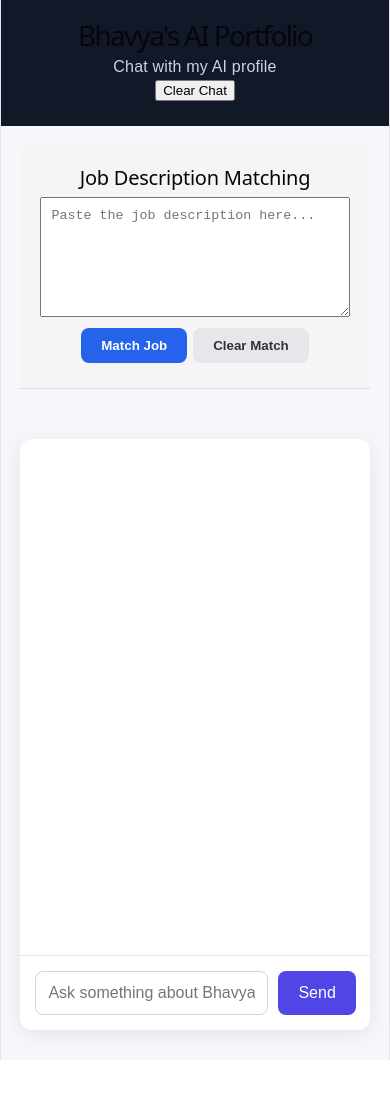
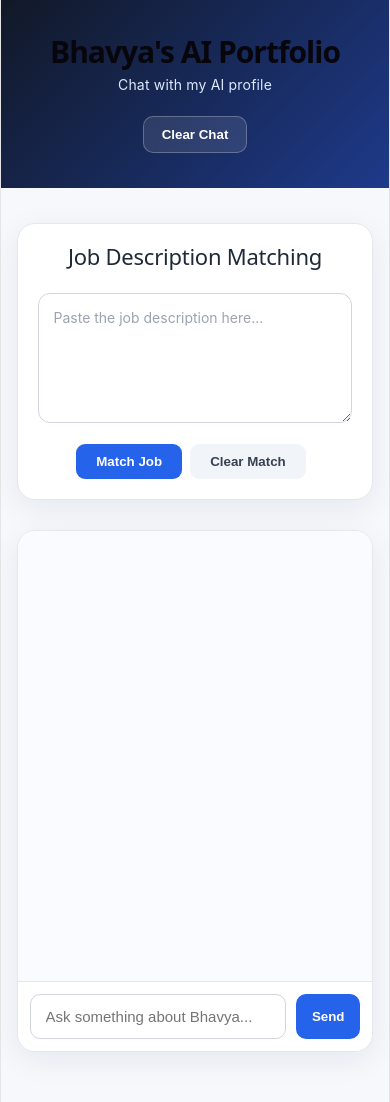
Before and after one commit to bhavyanigam2004-max/AI-portfolio, a React app in the folder frontend/: page / in a window 390 px wide. Before the commit the page ends 1060 px from the top, so only its background shows below. Built offline with nearby package versions, Linux system fonts and the light colour scheme; the HTML template or start-up script is replaced by a standard one.

Commit message:
Improve portfolio UI

```diff
--- a/frontend/src/App.css
+++ b/frontend/src/App.css
@@ -1,238 +1,144 @@
+
 * {
   box-sizing: border-box;
 }
 
 body {
   margin: 0;
-  font-family: Arial, sans-serif;
-  background: #f5f7fb;
+  font-family: Inter, Arial, sans-serif;
+  background: #f6f8fc;
+  color: #1f2937;
 }
 
 .app {
   min-height: 100vh;
-  display: flex;
-  flex-direction: column;
 }
 
+/* ================= HEADER ================= */
+
 .header {
-  background: #111827;
+  position: relative;
+  text-align: center;
+  padding: 55px 20px 45px;
+  background: linear-gradient(135deg, #111827, #1e3a8a);
   color: white;
-  text-align: center;
-  padding: 24px;
 }
 
 .header h1 {
   margin: 0;
-  font-size: 28px;
+  font-size: 42px;
+  font-weight: 800;
+  letter-spacing: -1px;
 }
 
 .header p {
-  margin: 8px 0 0;
-  color: #cbd5e1;
+  margin: 10px 0 0;
+  color: #dbeafe;
+  font-size: 17px;
 }
 
-.chat-container {
-  width: 90%;
-  max-width: 900px;
-  margin: 30px auto;
-  background: white;
-  border-radius: 12px;
-  box-shadow: 0 4px 20px rgba(0, 0, 0, 0.08);
-  display: flex;
-  flex-direction: column;
-  height: 70vh;
-  overflow: hidden;
+.header button {
+  position: absolute;
+  right: 30px;
+  top: 30px;
+  padding: 10px 18px;
+  border: 1px solid rgba(255, 255, 255, 0.25);
+  border-radius: 10px;
+  background: rgba(255, 255, 255, 0.1);
+  color: white;
+  cursor: pointer;
+  font-weight: 600;
+  backdrop-filter: blur(8px);
+  transition: 0.2s ease;
 }
 
-.messages {
-  flex: 1;
-  padding: 20px;
-  overflow-y: auto;
-  scrollbar-width: none;
+.header button:hover {
+  background: rgba(255, 255, 255, 0.2);
+  transform: translateY(-1px);
 }
 
-.messages::-webkit-scrollbar {
-  display: none;
-}
-
-.message {
-  max-width: 75%;
-  padding: 12px 16px;
-  margin-bottom: 15px;
-  border-radius: 12px;
-  line-height: 1.5;
-}
-
-.ai-message {
-  background: #eef2ff;
-  color: #1e293b;
-}
-
-.ai-message strong {
-  display: block;
-  margin-bottom: 5px;
-}
-
-.ai-message p {
-  margin: 0;
-}
-
-.input-area {
-  display: flex;
-  padding: 15px;
-  border-top: 1px solid #e5e7eb;
-  gap: 10px;
-}
-
-.input-area input {
-  flex: 1;
-  padding: 12px;
-  border: 1px solid #d1d5db;
-  border-radius: 8px;
-  font-size: 16px;
-  outline: none;
-}
-
-.input-area input:focus {
-  border-color: #6366f1;
-}
-
-.input-area button {
-  padding: 12px 20px;
-  border: none;
-  border-radius: 8px;
-  background: #4f46e5;
-  color: white;
-  font-size: 16px;
-  cursor: pointer;
-}
-
-.input-area button:hover {
-  background: #4338ca;
-}
-
-.user-message {
-  background: #4f46e5;
-  color: white;
-  margin-left: auto;
-}
-
-.user-message strong {
-  display: block;
-  margin-bottom: 5px;
-}
-
-.user-message p {
-  margin: 0;
-}
-
-.ai-message p {
-  margin: 8px 0;
-}
-
-.ai-message ul {
-  margin: 8px 0;
-  padding-left: 25px;
-}
-
-.ai-message li {
-  margin-bottom: 5px;
-}
-
-.ai-message h1,
-.ai-message h2,
-.ai-message h3 {
-  margin: 10px 0 6px;
-}
-
-.typing-indicator {
-  padding: 10px 15px;
-  color: #777;
-  font-style: italic;
-  font-size: 14px;
-}
+/* ================= JOB MATCHING ================= */
 
 .job-matching {
-  padding: 20px;
-  background: #f5f5f5;
-  border-bottom: 1px solid #ddd;
+  width: 85%;
+  max-width: 1000px;
+  margin: 35px auto 25px;
+  padding: 28px;
+  background: white;
+  border-radius: 18px;
+  box-shadow: 0 8px 30px rgba(15, 23, 42, 0.07);
+  border: 1px solid #e5e7eb;
 }
 
 .job-matching h2 {
-  margin-top: 0;
+  margin: 0 0 8px;
+  font-size: 22px;
 }
 
 .job-matching textarea {
   width: 100%;
-  min-height: 120px;
-  padding: 10px;
-  box-sizing: border-box;
+  min-height: 130px;
+  margin-top: 15px;
+  padding: 15px;
+  resize: vertical;
+  border: 1px solid #d1d5db;
+  border-radius: 12px;
+  font-family: inherit;
+  font-size: 14px;
+  outline: none;
+  transition: 0.2s;
+}
+
+.job-matching textarea:focus {
+  border-color: #2563eb;
+  box-shadow: 0 0 0 3px rgba(37, 99, 235, 0.1);
 }
 
 .job-matching button {
-  margin-top: 10px;
+  margin: 14px 8px 0 0;
   padding: 10px 20px;
+  border: none;
+  border-radius: 9px;
   cursor: pointer;
+  font-weight: 600;
+  transition: 0.2s ease;
 }
 
-.job-match-result {
-  color: #222;
-  background: white;
-  padding: 20px;
-  margin: 20px;
-  border-radius: 10px;
-  text-align: left;
+.job-matching button:first-of-type {
+  background: #2563eb;
+  color: white;
 }
 
-.job-match-result h1,
-.job-match-result h2,
-.job-match-result h3 {
-  color: #222;
+.job-matching button:last-of-type {
+  background: #f1f5f9;
+  color: #374151;
 }
 
-.job-match-result p,
-.job-match-result li {
-  color: #333;
+.job-matching button:hover {
+  transform: translateY(-1px);
+  opacity: 0.9;
 }
 
-.match-score {
-  margin-bottom: 25px;
+.job-matching button:disabled {
+  opacity: 0.6;
+  cursor: not-allowed;
 }
 
-.match-score h3 {
-  margin-bottom: 10px;
-}
-
-.score {
-  font-size: 42px;
-  font-weight: bold;
-}
-.skill-list {
-  display: flex;
-  flex-wrap: wrap;
-  gap: 10px;
-}
-
-.skill-badge {
-  padding: 8px 14px;
-  border-radius: 20px;
-  background: #e8f0fe;
-  font-size: 14px;
-  font-weight: 600;
-}
-
-/* Job Match Result */
+/* ================= JOB RESULT ================= */
 
 .job-match-result {
   width: 85%;
-  margin: 30px auto;
+  max-width: 1000px;
+  margin: 25px auto;
   padding: 30px;
   background: white;
-  border-radius: 16px;
-  box-shadow: 0 4px 20px rgba(0, 0, 0, 0.08);
+  border-radius: 18px;
+  border: 1px solid #e5e7eb;
+  box-shadow: 0 8px 30px rgba(15, 23, 42, 0.07);
 }
 
 .job-match-result h2 {
+  margin-top: 0;
   margin-bottom: 25px;
 }
 
@@ -246,115 +152,287 @@ body {
 }
 
 .score {
-  font-size: 48px;
-  font-weight: bold;
+  font-size: 46px;
+  font-weight: 800;
   margin-top: 5px;
-  margin-bottom: 12px;
 }
 
 .score-bar {
   width: 100%;
-  height: 10px;
+  height: 9px;
   margin-top: 12px;
   background: #e5e7eb;
-  border-radius: 10px;
+  border-radius: 20px;
   overflow: hidden;
 }
 
 .score-fill {
   height: 100%;
-  background: #2563eb;
-  border-radius: 10px;
+  background: linear-gradient(90deg, #2563eb, #4f46e5);
+  border-radius: 20px;
   transition: width 0.5s ease;
 }
 
 .skill-list {
   display: flex;
   flex-wrap: wrap;
-  gap: 10px;
+  gap: 9px;
   margin: 15px 0 25px;
 }
 
 .skill-badge {
-  padding: 8px 16px;
-  background: #e8f0ff;
+  padding: 7px 13px;
+  background: #eff6ff;
+  color: #1d4ed8;
+  border: 1px solid #dbeafe;
   border-radius: 20px;
   font-weight: 600;
-  font-size: 14px;
+  font-size: 13px;
 }
 
 .job-match-result ul {
-  padding-left: 25px;
+  padding-left: 22px;
 }
 
 .job-match-result li {
   margin-bottom: 10px;
+  line-height: 1.5;
 }
 
 .job-match-result li p {
   margin: 5px 0 0;
-  color: #555;
-  line-height: 1.5;
+  color: #6b7280;
 }
 
 .job-match-result > p {
-  line-height: 1.6;
-  color: #333;
-}
-.job-matching button {
-  margin: 8px;
-  padding: 10px 20px;
-  border: none;
-  border-radius: 8px;
-  cursor: pointer;
-  font-weight: 600;
+  line-height: 1.7;
+  color: #4b5563;
 }
 
-.job-matching button:first-of-type {
-  background: #2563eb;
-  color: white;
-}
+/* ================= ERROR ================= */
 
-.job-matching button:last-of-type {
-  background: #e5e7eb;
-  color: #333;
-}
-
-.job-matching button:hover {
-  opacity: 0.85;
-}
-
-@media (max-width: 768px) {
-  .job-matching {
-    width: 90%;
-    margin: 20px auto;
-  }
-
-  .job-match-result {
-    width: 90%;
-    padding: 20px;
-  }
-
-  .job-matching textarea {
-    width: 100%;
-    box-sizing: border-box;
-  }
-
-  .job-matching button {
-    margin: 5px 3px;
-  }
-
-  .score {
-    font-size: 40px;
-  }
-}
 .job-match-error {
   width: 85%;
+  max-width: 1000px;
   margin: 20px auto;
-  padding: 15px;
-  background: #fee2e2;
+  padding: 14px 18px;
+  background: #fef2f2;
   color: #b91c1c;
+  border: 1px solid #fecaca;
   border-radius: 10px;
   text-align: center;
   font-weight: 600;
 }
+
+/* ================= CHAT ================= */
+
+.chat-container {
+  width: 85%;
+  max-width: 1000px;
+  margin: 30px auto 50px;
+  background: white;
+  border-radius: 18px;
+  border: 1px solid #e5e7eb;
+  box-shadow: 0 8px 30px rgba(15, 23, 42, 0.07);
+  overflow: hidden;
+}
+
+.messages {
+  height: 500px;
+  overflow-y: auto;
+  padding: 25px;
+  background: #fafbff;
+}
+
+/* Hide scrollbar */
+.messages::-webkit-scrollbar {
+  width: 5px;
+}
+
+.messages::-webkit-scrollbar-thumb {
+  background: #d1d5db;
+  border-radius: 10px;
+}
+
+/* ================= MESSAGE BUBBLES ================= */
+
+.message {
+  max-width: 75%;
+  margin-bottom: 18px;
+  padding: 13px 16px;
+  border-radius: 15px;
+  line-height: 1.55;
+  font-size: 15px;
+}
+
+.message strong {
+  display: block;
+  margin-bottom: 5px;
+  font-size: 13px;
+}
+
+.message p {
+  margin: 5px 0;
+}
+
+.message ul {
+  padding-left: 20px;
+}
+
+.user-message {
+  margin-left: auto;
+  background: #2563eb;
+  color: white;
+  border-bottom-right-radius: 5px;
+}
+
+.ai-message {
+  margin-right: auto;
+  background: white;
+  color: #1f2937;
+  border: 1px solid #e5e7eb;
+  border-bottom-left-radius: 5px;
+}
+
+/* ================= TYPING ================= */
+
+.typing-indicator {
+  display: inline-block;
+  margin-top: 5px;
+  padding: 10px 14px;
+  background: #eef2ff;
+  color: #4f46e5;
+  border-radius: 12px;
+  font-size: 13px;
+  font-weight: 600;
+}
+
+/* ================= INPUT ================= */
+
+.input-area {
+  display: flex;
+  gap: 10px;
+  padding: 18px;
+  background: white;
+  border-top: 1px solid #e5e7eb;
+}
+
+.input-area input {
+  flex: 1;
+  padding: 13px 15px;
+  border: 1px solid #d1d5db;
+  border-radius: 10px;
+  font-size: 15px;
+  outline: none;
+}
+
+.input-area input:focus {
+  border-color: #2563eb;
+  box-shadow: 0 0 0 3px rgba(37, 99, 235, 0.08);
+}
+
+.input-area button {
+  padding: 0 22px;
+  border: none;
+  border-radius: 10px;
+  background: #2563eb;
+  color: white;
+  font-weight: 700;
+  cursor: pointer;
+  transition: 0.2s ease;
+}
+
+.input-area button:hover {
+  background: #1d4ed8;
+  transform: translateY(-1px);
+}
+
+/* ================= MOBILE ================= */
+
+@media (max-width: 768px) {
+
+  .header {
+    padding: 40px 20px 35px;
+  }
+
+  .header h1 {
+    font-size: 30px;
+  }
+
+  .header p {
+    font-size: 14px;
+  }
+
+  .header button {
+    position: static;
+    margin-top: 20px;
+  }
+
+  .job-matching,
+  .job-match-result,
+  .job-match-error,
+  .chat-container {
+    width: 92%;
+  }
+
+  .job-matching,
+  .job-match-result {
+    padding: 20px;
+  }
+
+  .messages {
+    height: 450px;
+    padding: 18px;
+  }
+
+  .message {
+    max-width: 88%;
+  }
+
+  .input-area {
+    padding: 12px;
+  }
+
+  .input-area input {
+    min-width: 0;
+  }
+
+  .input-area button {
+    padding: 0 16px;
+  }
+
+  .score {
+    font-size: 38px;
+  }
+}
+
+/* ================= JOB MATCHING COLOR FIX ================= */
+
+.job-matching h2 {
+  color: #1f2937 !important;
+}
+
+.job-matching textarea {
+  background: #ffffff !important;
+  color: #1f2937 !important;
+  border: 1px solid #d1d5db !important;
+}
+
+.job-matching textarea::placeholder {
+  color: #9ca3af !important;
+  opacity: 1;
+}
+
+.job-matching button {
+  color: #1f2937;
+}
+
+.job-matching button:first-of-type {
+  color: #ffffff !important;
+  background: #2563eb !important;
+}
+
+.job-matching button:last-of-type {
+  color: #374151 !important;
+  background: #f1f5f9 !important;
+}
```
